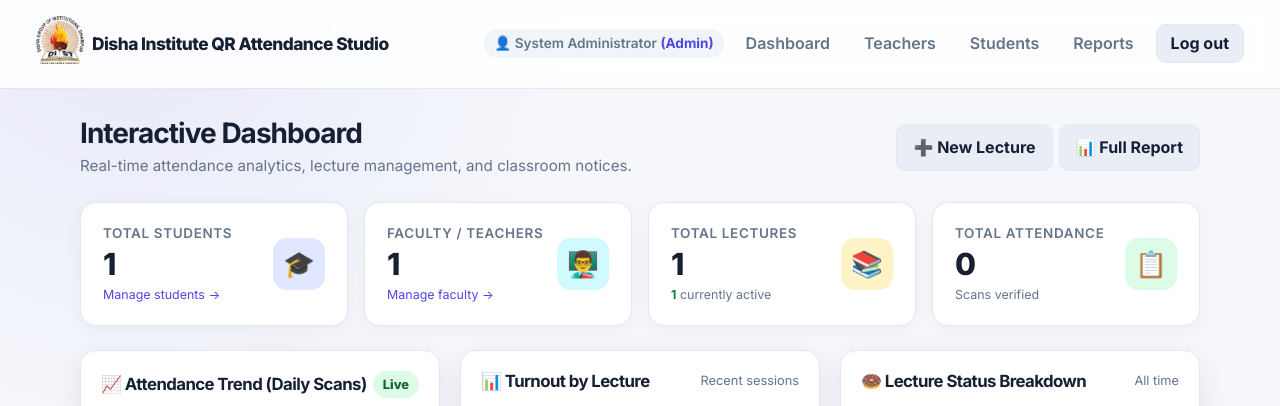
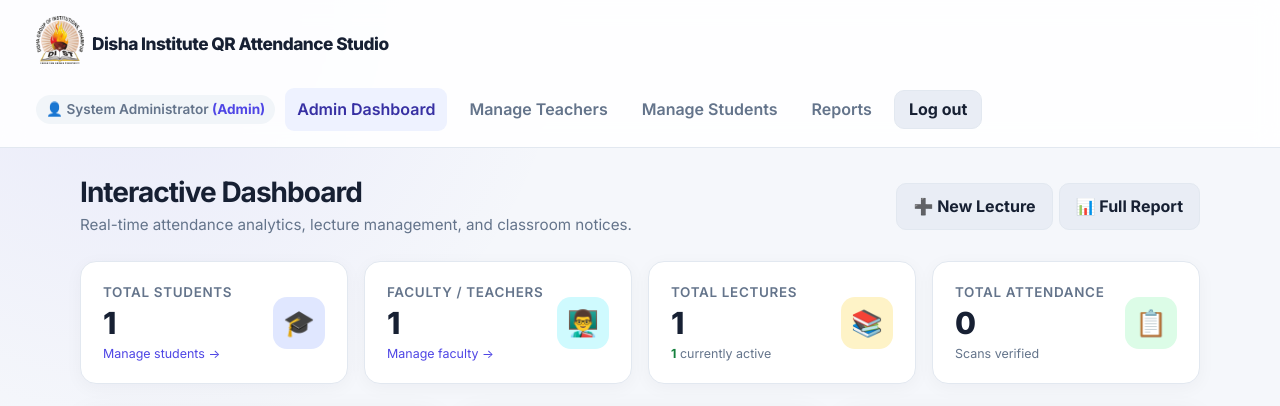
Before and after one commit to ShubhamChhabra1508/QR-Attendance, a Flask app: page /admin in a window 1280 px wide. Shown: the top 406 px of the page. Run offline with Flask 3, Linux system fonts and the light colour scheme; a user stored in the database is signed in; data comes from the database, SQL or seed files in the repository; data that the repository does not hold is empty; some libraries are stand-ins or nearby versions.

Commit message:
Refactor admin navigation links with active states
Updated navigation links for admin and teacher roles with active class highlighting.

```diff
--- a/templates/base.html
+++ b/templates/base.html
@@ -29,10 +29,25 @@
           <span style="text-transform: capitalize; color: var(--brand); font-weight: 700;">({{ current_user.role }})</span>
         </span>
         {% if current_user.role in ['admin', 'teacher'] %}
-          <a href="{{ url_for('admin_dashboard') }}">Dashboard</a>
-          <a href="{{ url_for('manage_teachers') }}">Teachers</a>
-          <a href="{{ url_for('manage_students') }}">Students</a>
-          <a href="{{ url_for('report') }}">Reports</a>
+          <a href="{{ url_for('admin_dashboard') }}"
+   class="nav-link {% if request.endpoint == 'admin_dashboard' %}active{% endif %}">
+    Admin Dashboard
+</a>
+
+<a href="{{ url_for('manage_teachers') }}"
+   class="nav-link {% if request.endpoint == 'manage_teachers' %}active{% endif %}">
+    Manage Teachers
+</a>
+
+<a href="{{ url_for('manage_students') }}"
+   class="nav-link {% if request.endpoint == 'manage_students' %}active{% endif %}">
+    Manage Students
+</a>
+
+<a href="{{ url_for('reports') }}"
+   class="nav-link {% if request.endpoint == 'reports' %}active{% endif %}">
+    Reports
+</a>
         {% else %}
           <a href="{{ url_for('student_dashboard') }}">My Dashboard</a>
         {% endif %}
```
